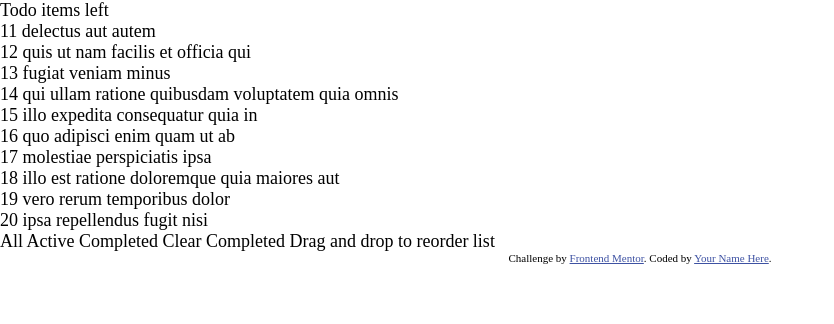
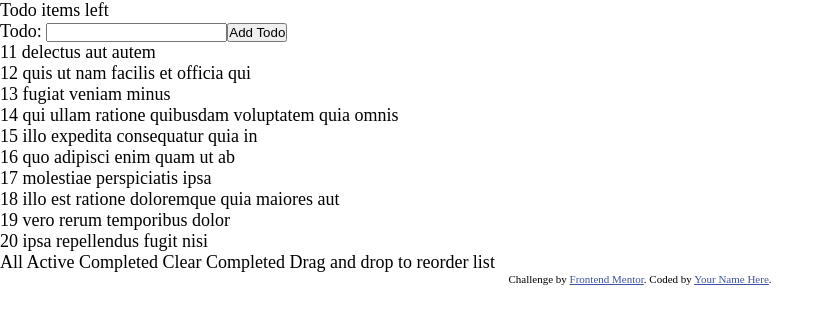
Before and after one commit to leopaul29/frontendmentor-todo-app-main, an Angular app in the folder frontendmentor-todo-app-main/: page / in a window 1280 px wide. Shown: the top 324 px of the page, without its empty margins (0-834 px from the left). Built offline with nearby package versions, Linux system fonts and the light colour scheme.

Commit message:
add todo

```diff
--- a/frontendmentor-todo-app-main/src/app/todo-list/todo-list.component.html
+++ b/frontendmentor-todo-app-main/src/app/todo-list/todo-list.component.html
@@ -1,3 +1,14 @@
+
+<div>
+    <label for="new-todo">Todo: </label>
+    <input id="new-todo" #todoName />
+
+    <!-- (click) passes input value to add() and then clears the input -->
+    <button class="add-button" (click)="add(todoName.value); todoName.value=''">
+      Add Todo
+    </button>
+  </div>
+
 <ul class="heroes">
     <li *ngFor="let todo of todos">
         <span class="badge">{{todo.id}}</span> {{todo.name}}
--- a/frontendmentor-todo-app-main/src/app/todo-list/todo-list.component.ts
+++ b/frontendmentor-todo-app-main/src/app/todo-list/todo-list.component.ts
@@ -13,7 +13,17 @@ export class TodoListComponent implements OnInit {
   constructor() { }
 
   ngOnInit(): void {
+    this.getTodos();
+  }
+
+  getTodos(): void {
     this.todos = TODOS;
   }
 
+  add(name: string): void {
+    name = name.trim();
+    if (!name) { return; }
+    this.todos.push({ name } as Todo);
+  }
+
 }
```
